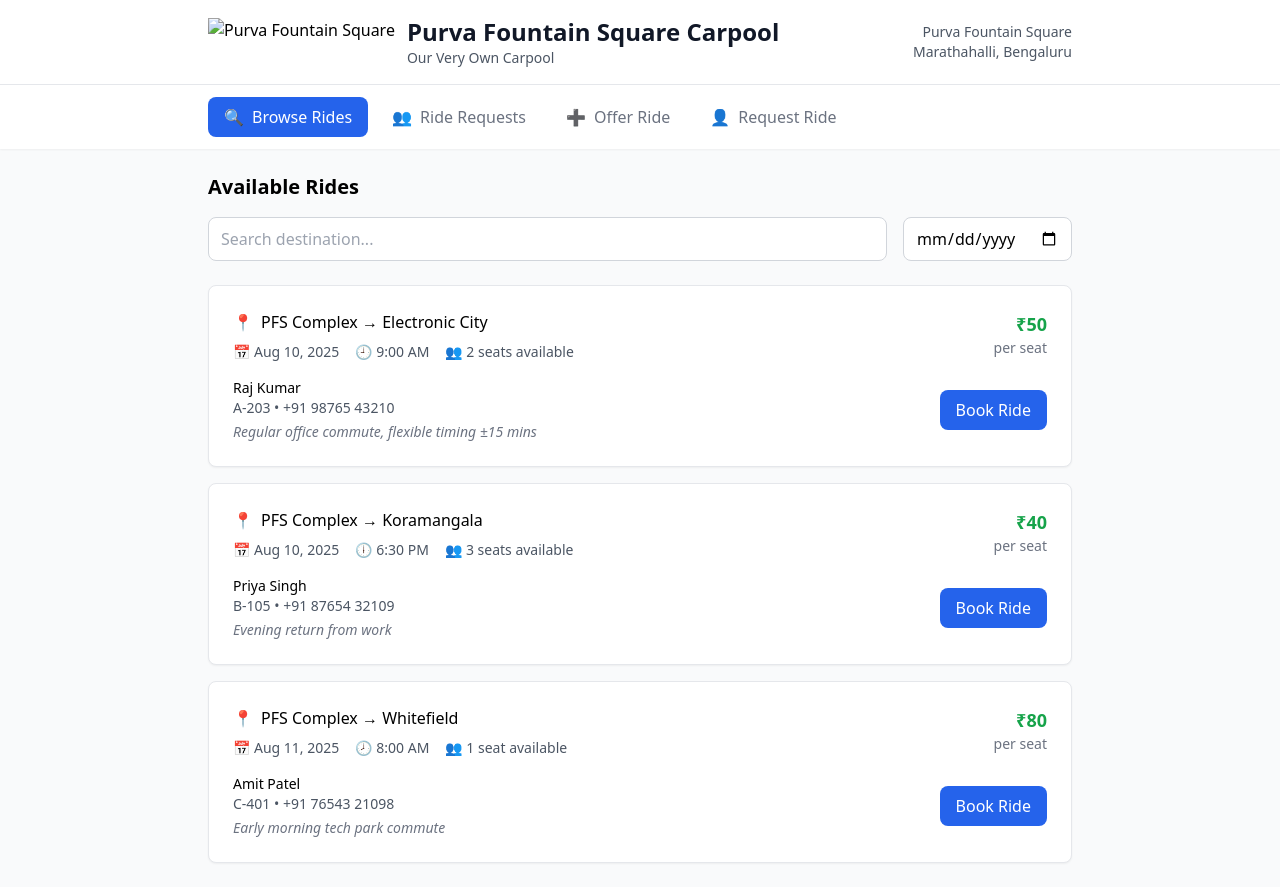
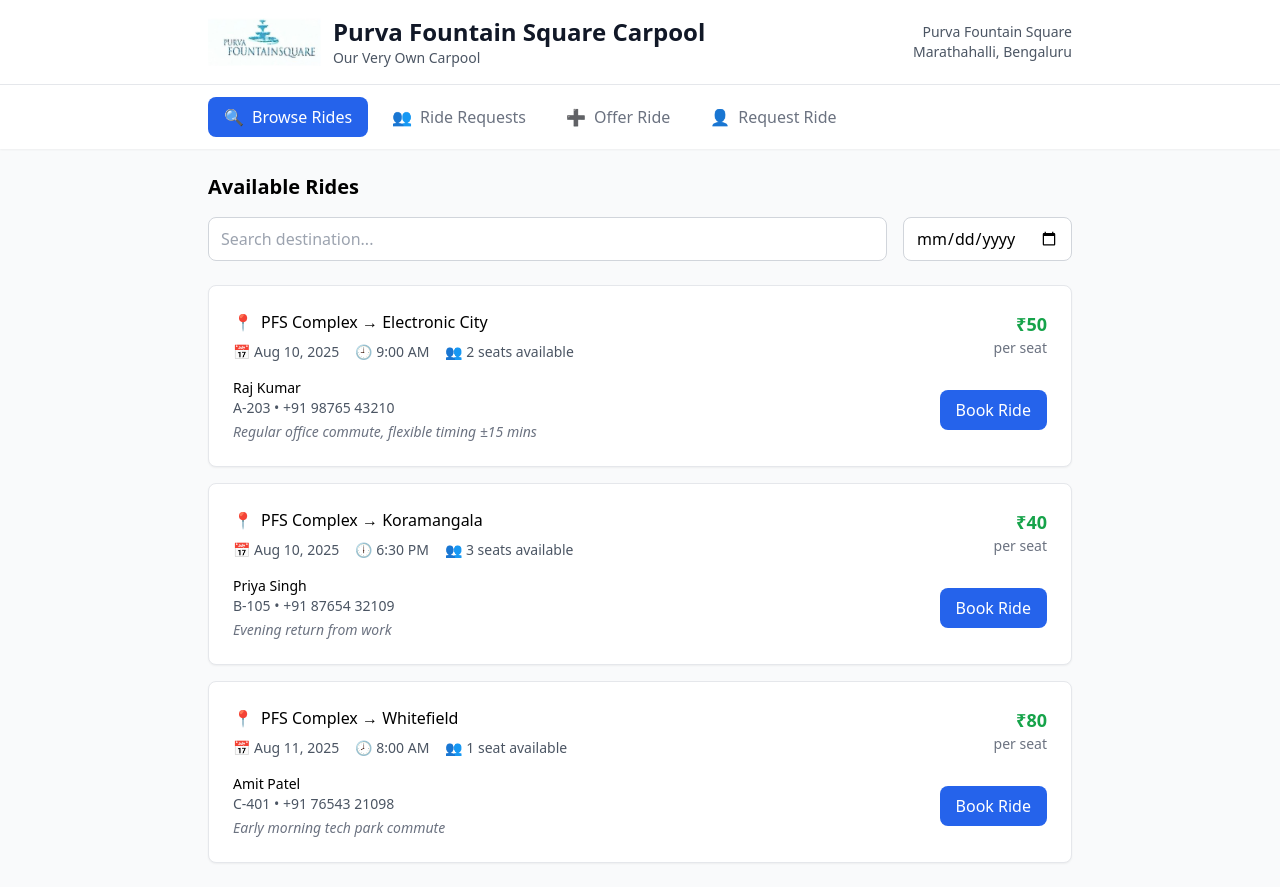
Before and after one commit to samegupt1704/pfs-carpool-app, a plain HTML site: page index.html in a window 1280 px wide. Drawn offline with nearby package versions, Linux system fonts and the light colour scheme.

Commit message:
Update index.html

```diff
--- a/index.html
+++ b/index.html
@@ -19,7 +19,7 @@
             <div class="max-w-4xl mx-auto px-4 py-4">
                 <div class="flex items-center justify-between">
                     <div class="flex items-center">
-                        <img src="pfslogo.jpg" alt="Purva Fountain Square" class="h-12 w-auto mr-3 object-contain">
+                        <img src="pfs logo.jpg" alt="Purva Fountain Square" class="h-12 w-auto mr-3 object-contain">
     <div>
         <h1 class="text-2xl font-bold text-gray-900">Purva Fountain Square Carpool</h1>
                             <p class="text-sm text-gray-600">Our Very Own Carpool</p>
```
